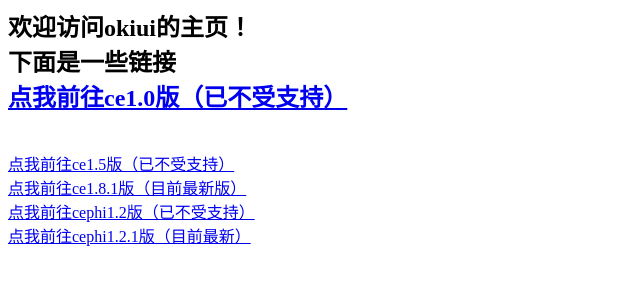
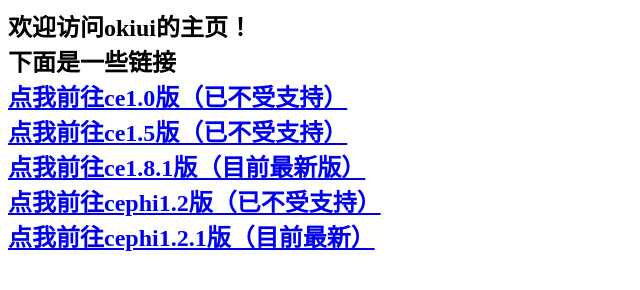
Before and after one commit to okiui/okiui.github.io, a plain HTML site: page index.html in a window 1280 px wide. Shown: the whole page, without its empty margins (0-640 px from the left). Drawn offline with Linux system fonts and the light colour scheme.

Commit message:
Update index.html

```diff
--- a/index.html
+++ b/index.html
@@ -3,9 +3,9 @@
         <meta http-equiv="Content-Type" content="text/html />
         <meta http-equiv="Content-Language" content="zh-cn" />
         <h2>欢迎访问okiui的主页！<br>下面是一些链接<br>
-        <a href="./ce.html">点我前往ce1.0版（已不受支持）</h2><br>
-        <a href="./ce1.5.html">点我前往ce1.5版（已不受支持）</h2><br>
-        <a href="./ce1.8.1.html">点我前往ce1.8.1版（目前最新版）</h2><br>
-        <a href="./cephi1.2.html">点我前往cephi1.2版（已不受支持）</h2><br>
-        <a href="./cephi.1.2.1html">点我前往cephi1.2.1版（目前最新）</h2><br>
+        <a href="./ce.html">点我前往ce1.0版（已不受支持）<br>
+        <a href="./ce1.5.html">点我前往ce1.5版（已不受支持）<br>
+        <a href="./ce1.8.1.html">点我前往ce1.8.1版（目前最新版）<br>
+        <a href="./cephi1.2.html">点我前往cephi1.2版（已不受支持）<br>
+        <a href="./cephi.1.2.1.html">点我前往cephi1.2.1版（目前最新）<br></h2>
 </html>
```
